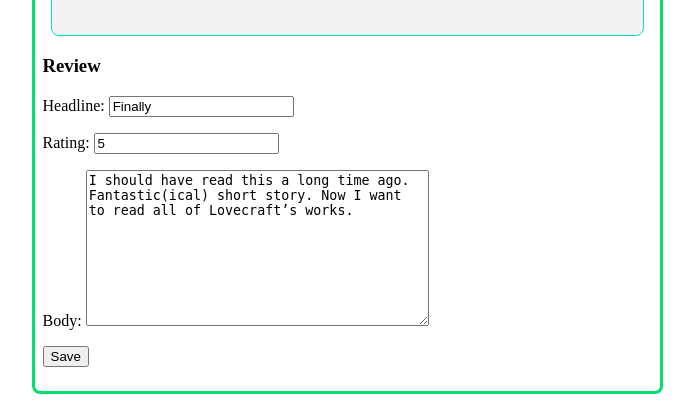
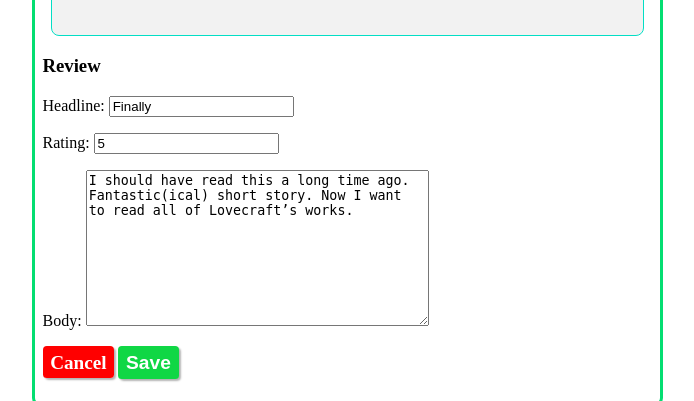
Before and after one commit to MeldSnake/oc-project9-litreview, a Django app: page /reviews/2/edit/ in a window 1280 px wide. Shown: the part 469-870 px from the top of the page, without its empty margins (293-987 px from the left). Run offline with Django 4.2, Linux system fonts and the light colour scheme; a user stored in the database is signed in; data comes from the database, SQL or seed files in the repository.

Commit message:
Added cancel buttons and username.
Also styling of those.

Signed-off-by: MeldSnake <ikeek.33@gmail.com>

```diff
--- a/listings/views/reviews.py
+++ b/listings/views/reviews.py
@@ -1,5 +1,6 @@
 from django.contrib.auth import get_user
 from django.contrib.auth.mixins import LoginRequiredMixin
+from django.http import HttpResponseRedirect
 from django.views.generic import DeleteView, CreateView, UpdateView
 from lazy import lazy_success_url
 from listings.forms import TicketEditForm
@@ -60,7 +61,13 @@ class EditReviewView(LoginRequiredMixin, UpdateView):
             except Exception:
                 pass
         context["form_ticket"] = TicketEditForm(data=context["ticket"])
+        context["back"] = self.get_success_url()
         return context
+
+    def post(self, request, *args, **kwargs):
+        if "cancel" in request.POST:
+            return HttpResponseRedirect(self.get_success_url())
+        return super().post(request, *args, **kwargs)
 
     def get_success_url(self) -> str:
         return lazy_success_url("home-user")
@@ -71,5 +78,14 @@ class ReviewDeleteView(LoginRequiredMixin, DeleteView):
     template_name = "listings/ticket_review_delete.html"
     pk_url_kwarg = "reviewid"
 
+    def form_valid(self, form):
+        if "cancel" in self.request.POST:
+            url = self.get_success_url()
+            return HttpResponseRedirect(url)
+        image = self.object.image
+        if not any(Ticket.objects.filter(image=image).exclude(pk=self.object.id)):
+            image.delete()
+        return super().form_valid(form)
+
     def get_success_url(self) -> str:
         return lazy_success_url("home-user")
--- a/static/styles.css
+++ b/static/styles.css
@@ -212,11 +195,94 @@ body {
     max-height: 20vh;
 }
 
-.review__actions, .ticket__actions {
+.review__actions,
+.ticket__actions {
     display: flex;
     flex-direction: row;
+    grid-column-start: 1;
+    grid-column-end: 3;
+    justify-content: flex-end;
 }
 
-.review__actions > form, .ticket__actions > form {
+.review__actions > form,
+.ticket__actions > form {
     margin: 0.1em;
 }
+
+.ticket input,
+.review input {
+    font-size: 1.5em;
+    font-weight: bold;
+    border-color: transparent;
+    border-radius: 0.2em;
+}
+
+input:hover {
+    cursor: pointer;
+}
+
+.input--delete,
+.input--edit,
+.input--review,
+.input--confirm,
+.input--cancel,
+.input--save {
+    cursor: pointer;
+    font-size: 1.2em;
+    box-shadow: 0.1em 0.1em 0.1em rgba(0, 0, 0, 0.3);
+    border-width: 0;
+    border-radius: 0.2em;
+    text-decoration: none;
+}
+
+.input--delete:hover,
+.input--edit:hover,
+.input--review:hover,
+.input--confirm:hover,
+.input--cancel:hover,
+.input--save:hover {
+    box-shadow: 0.05em 0.05em 0.05em rgba(0, 0, 0, 0.3);
+}
+
+.input--delete:active,
+.input--edit:active,
+.input--review:active,
+.input--confirm:active,
+.input--cancel:active,
+.input--save:active {
+    box-shadow: inset 0.05em 0.05em 0.05em rgba(0, 0, 0, 0.3);
+}
+
+.input--cancel,
+.input--delete {
+    background-color: red;
+    color: white;
+}
+
+.input--edit {
+    background-color: rgb(0, 153, 255);
+    color: white;
+}
+
+.input--review,
+.input--save,
+.input--confirm {
+    background-color: rgb(16, 215, 69);
+    color: white;
+}
+
+.deleteform__buttons {
+    margin: 0;
+    display: flex;
+    justify-content: flex-end;
+    column-gap: 1em;
+}
+
+.input--cancel,
+.input--save,
+.input--confirm {
+    font-weight: bold;
+    border-color: transparent;
+    border-radius: 0.2em;
+    padding: 0.3em 0.4em;
+}
--- a/templates/base_logged.html
+++ b/templates/base_logged.html
@@ -4,7 +4,8 @@
 <a class="navitem navlink" href="{% url "home-user" %}">Flux</a>
 <a class="navitem navlink" href="{% url "post-list" %}">Posts</a>
 <a class="navitem navlink" href="{% url "follow-list" %}">Follows</a>
-<a class="navitem navlink navlink--logout" href="{% url "logout-user" %}">Logout</a>
+<a class="navitem navlink navitem--logout" href="{% url "logout-user" %}">Logout</a>
+<span class="navitem navitem--username">{{ user.username }}</span>
 {% endblock navcontent %}
 
 {% block content %}{% endblock content %}
--- a/templates/listings/partials/review.html
+++ b/templates/listings/partials/review.html
@@ -25,10 +25,12 @@
     {% if review.user == user %}
     <div class="review__actions">
         <form action="{% url "review-edit" review.id %}" method="get">
-            <input type="submit" value="Edit" />
+            <input type="hidden" name="back" value="{{ request.path }}" />
+            <input class="input--edit" type="submit" value="&#x1f589;" />
         </form>
         <form action="{% url "review-delete" review.id %}" method="get">
-            <input type="submit" value="Delete" />
+            <input type="hidden" name="back" value="{{ request.path }}" />
+            <input class="input--delete" type="submit" value="&#x1f5d1;" />
         </form>
     </div>
     {% endif %}
--- a/templates/listings/partials/ticket.html
+++ b/templates/listings/partials/ticket.html
@@ -16,14 +16,14 @@
         {% if not short_ticket %}
                 <form action="{% url "review-new" %}" method="get">
                     <input type="hidden" name="ticketid" value="{{ ticket.id }}" />
-                    <input type="submit" value="Review" />
+                    <input class="input--review" type="submit" value="&#x1f441;" />
                 </form>
             {% if ticket.user == user %}
                 <form action="{% url "ticket-edit" ticket.id %}" method="get">
-                    <input type="submit" value="Edit" />
+                    <input class="input--edit" type="submit" value="&#x1f589;" />
                 </form>
                 <form action="{% url "ticket-delete" ticket.id %}" method="get">
-                    <input type="submit" value="Delete" />
+                    <input class="input--delete" type="submit" value="&#x1f5d1;" />
                 </form>
             {% endif %}
         {% endif %}
--- a/templates/listings/review_edit.html
+++ b/templates/listings/review_edit.html
@@ -6,6 +6,13 @@
 <div id="review--{% if ticket %}edit{% else %}new{% endif %}">
     <h2>{% if review %}Edit a {% else %}Create a new{% endif %} review</h2>
 
+    {% if form.errors %}
+        <div class="errors">
+        {% for key, value in form.errors.items %}
+            {{ value }}
+        {% endfor %}
+        </div>
+    {% endif %}
     <form action="{% url 'review-new' %}" method="post" enctype="multipart/form-data">
         {% csrf_token %}
         <h3>Ticket</h3>
@@ -25,7 +32,8 @@
         {% if next %}
         <input type="hidden" name="next" value="{{ next }}" />
         {% endif %}
-        <input type="submit" value="{% if ticket %}Save{% else %}Create{% endif %}" />
+        <a class="input--cancel" onClick="javascript:history.go(-1);">Cancel</a>
+        <input class="input--save" type="submit" value="{% if ticket %}Save{% else %}Create{% endif %}" />
     </form>
 </div>
 
--- a/templates/listings/ticket_review_delete.html
+++ b/templates/listings/ticket_review_delete.html
@@ -11,6 +11,9 @@
     {% else %}
     <p>Are you sure you want to delete the review "{{ object.headline }}"?</p>
     {% endif %}
-    <input type="submit" value="Confirm" />
+    <div class="deleteform__buttons">
+        <a class="input--cancel" onClick="javascript:history.go(-1);">Cancel</a>
+        <input class="input--confirm" type="submit" value="Confirm" />
+    </div>
 </form>
 {% endblock content %}
```
Also changed, not shown: other parts of static/styles.css (+11 -28 lines), listings/views/tickets.py (+7 -0 lines), templates/listings/ticket_edit.html (+10 -1 lines).
